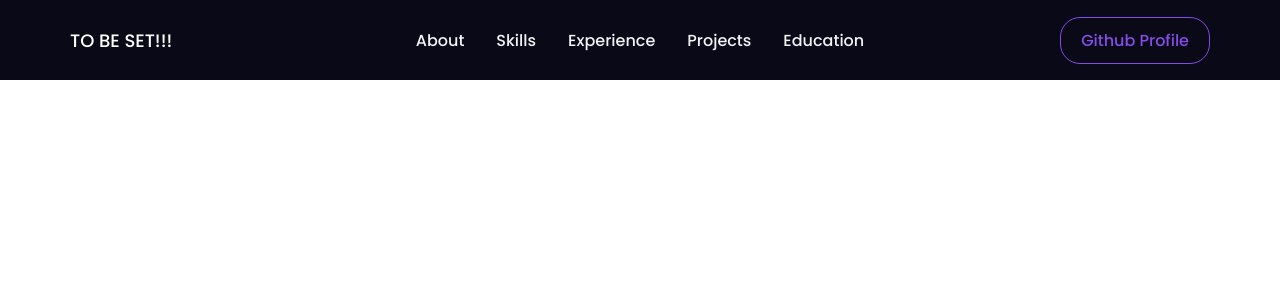
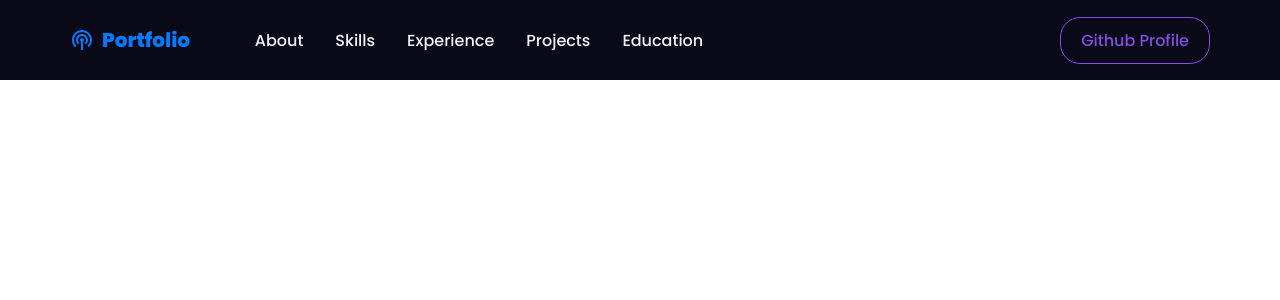
Before and after one commit to Raj-Satyam1206/My_Portfolio, a React (Create React App) app: page / in a window 1280 px wide. Shown: the top 300 px of the page. Built offline with nearby package versions, Linux system fonts and the light colour scheme.

Commit message:
Enhance Portfolio navigation: Implemented window.scrollTo method for smooth scrolling to the top on click.

```diff
--- a/src/components/Navbar.jsx
+++ b/src/components/Navbar.jsx
@@ -3,6 +3,7 @@ import styled, { useTheme } from 'styled-components';
 import {Link as LinkR} from "react-router-dom";
 import {Bio} from "../data/constants";
 import { MenuRounded } from "@mui/icons-material";
+import PodcastsIcon from '@mui/icons-material/Podcasts';
 
 
 const Nav = styled.div`
@@ -31,12 +32,17 @@ const NavbarContainer = styled.div`
 
 
 const NavLogo = styled(LinkR)`
-    width: 80%;
+    display: flex;
+    align-items: center;
+    gap: 8px;
     padding: 0 6px;
-    font-weight: 500;
-    font-size: 18px;
+    font-weight: 800;
+    font-size: 20px;
     text-decoration: none;
-    color: inherit;
+    color: #007BFF;
+    &:hover {
+        color: #0056b3; // Slightly darker blue for hover effect
+    }
 `;
 
 const NavItems = styled.ul`
@@ -76,7 +82,7 @@ const ButtonContainer = styled.div`
     }
 `;
 
-const GithubButton = styled.div`
+const GithubButton = styled.a`
     border: 1px solid ${({ theme }) => theme.primary};
     color: ${({ theme }) => theme.primary};
     justify-content: center;
@@ -139,8 +145,12 @@ const Navbar = () => {
   return (
     <Nav>
       <NavbarContainer>
-        <NavLogo to="/">
-            TO BE SET!!!
+        <NavLogo
+            to="/"
+            onClick={() => window.scrollTo({ top: 0, behavior: 'smooth' })}
+        >
+            <PodcastsIcon />
+                Portfolio
         </NavLogo>
 
         <MobileIcon onClick={() => setIsOpen(!isOpen)}>
@@ -176,7 +186,7 @@ const Navbar = () => {
 
                     <GithubButton
                     href={Bio.github}
-                    target="_Blank"
+                    target="_blank"
                     style={{
                         background: theme.primary,
                         color: theme.text_primary,
```
